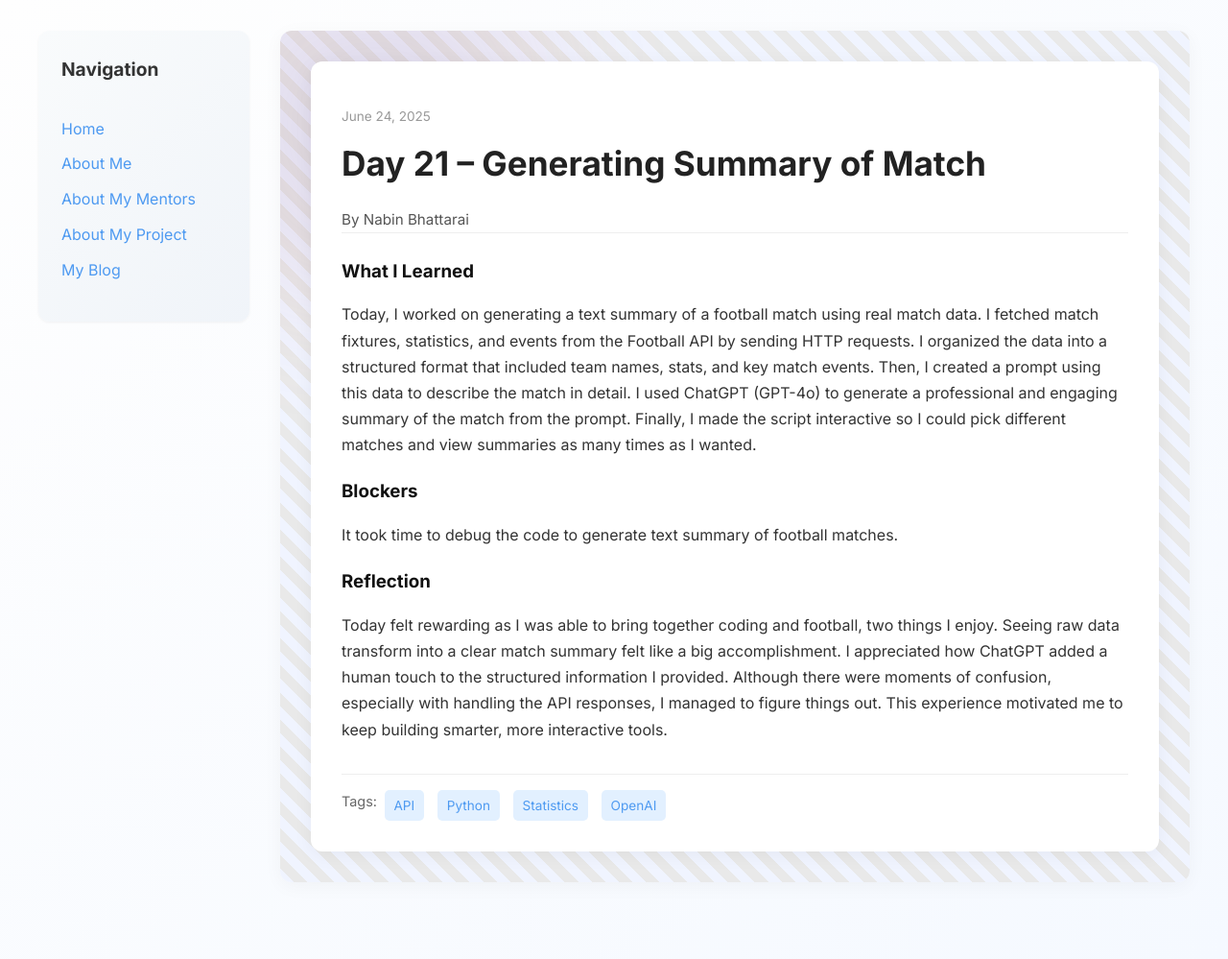
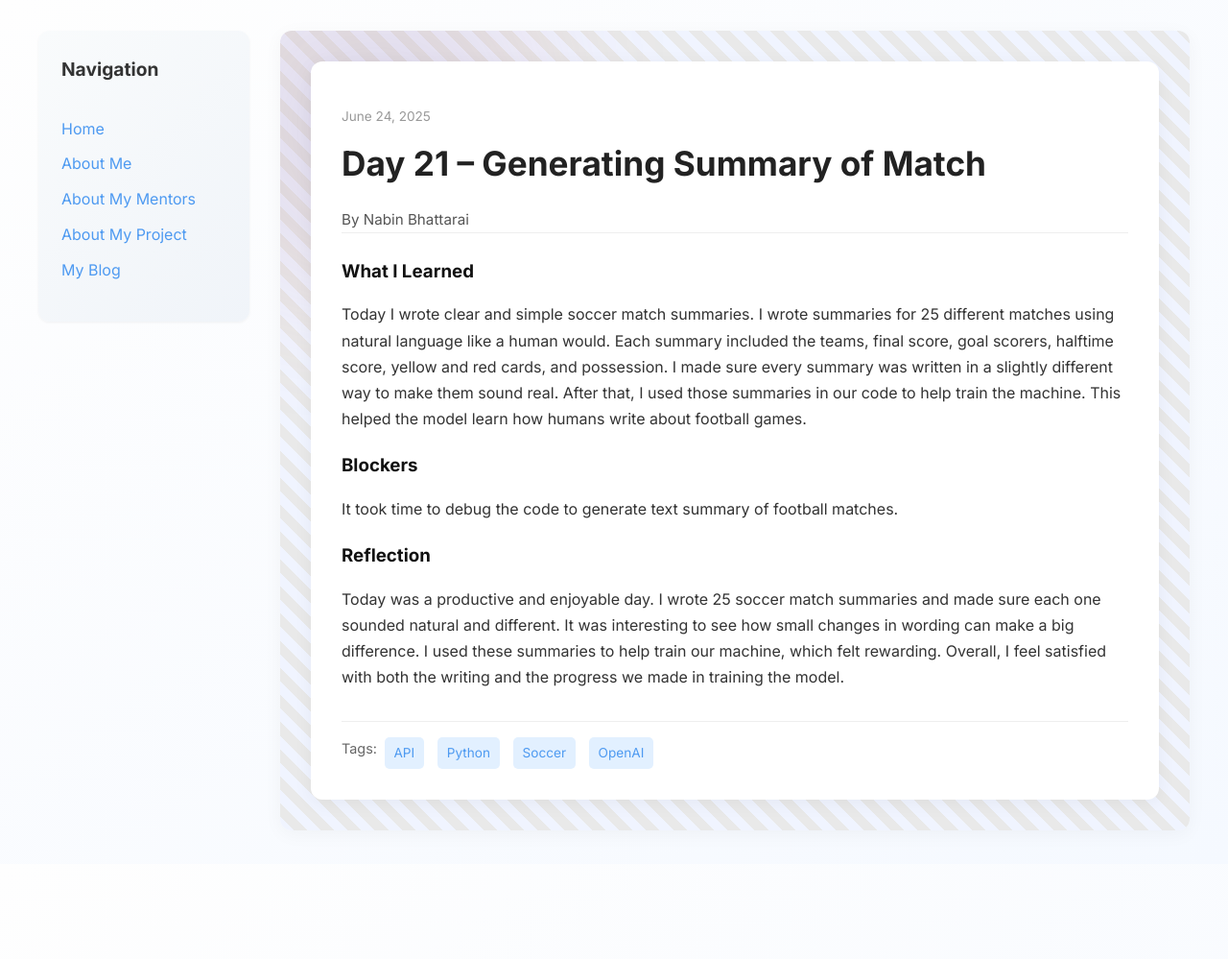
Before and after one commit to bhattarainabin2055/bhattarainabin2055.github.io, a Jekyll site: the page built from _posts/2025-06-24-day-21.md, in a window 1280 px wide. Shown: the whole page at 96% size. Built offline with Jekyll 4.4.1, drawn with Linux system fonts in a browser that asks for light colours; after the commit the page ends 900 px from its top, so only the background shows below that.

Commit message:
Update 2025-06-24-day-21.md

```diff
--- a/_posts/2025-06-24-day-21.md
+++ b/_posts/2025-06-24-day-21.md
@@ -4,13 +4,13 @@ title: "Day 21 – Generating Summary of Match"
 date: 2025-06-24
 author: Nabin Bhattarai
 permalink: /day21.html
-tags: ["API", "Python", "Statistics", "OpenAI"]
+tags: ["API", "Python", "Soccer", "OpenAI"]
 
 what_i_learned: |
- Today, I worked on generating a text summary of a football match using real match data. I fetched match fixtures, statistics, and events from the Football API by sending HTTP requests. I organized the data into a structured format that included team names, stats, and key match events. Then, I created a prompt using this data to describe the match in detail. I used ChatGPT (GPT-4o) to generate a professional and engaging summary of the match from the prompt. Finally, I made the script interactive so I could pick different matches and view summaries as many times as I wanted.
+ Today I wrote clear and simple soccer match summaries. I wrote summaries for 25 different matches using natural language like a human would. Each summary included the teams, final score, goal scorers, halftime score, yellow and red cards, and possession. I made sure every summary was written in a slightly different way to make them sound real. After that, I used those summaries in our code to help train the machine. This helped the model learn how humans write about football games.
 blockers: |
   It took time to debug the code to generate text summary of football matches.
 
 reflection: |
-  Today felt rewarding as I was able to bring together coding and football, two things I enjoy. Seeing raw data transform into a clear match summary felt like a big accomplishment. I appreciated how ChatGPT added a human touch to the structured information I provided. Although there were moments of confusion, especially with handling the API responses, I managed to figure things out. This experience motivated me to keep building smarter, more interactive tools.
+  Today was a productive and enjoyable day. I wrote 25 soccer match summaries and made sure each one sounded natural and different. It was interesting to see how small changes in wording can make a big difference. I used these summaries to help train our machine, which felt rewarding. Overall, I feel satisfied with both the writing and the progress we made in training the model.
 ---
```
